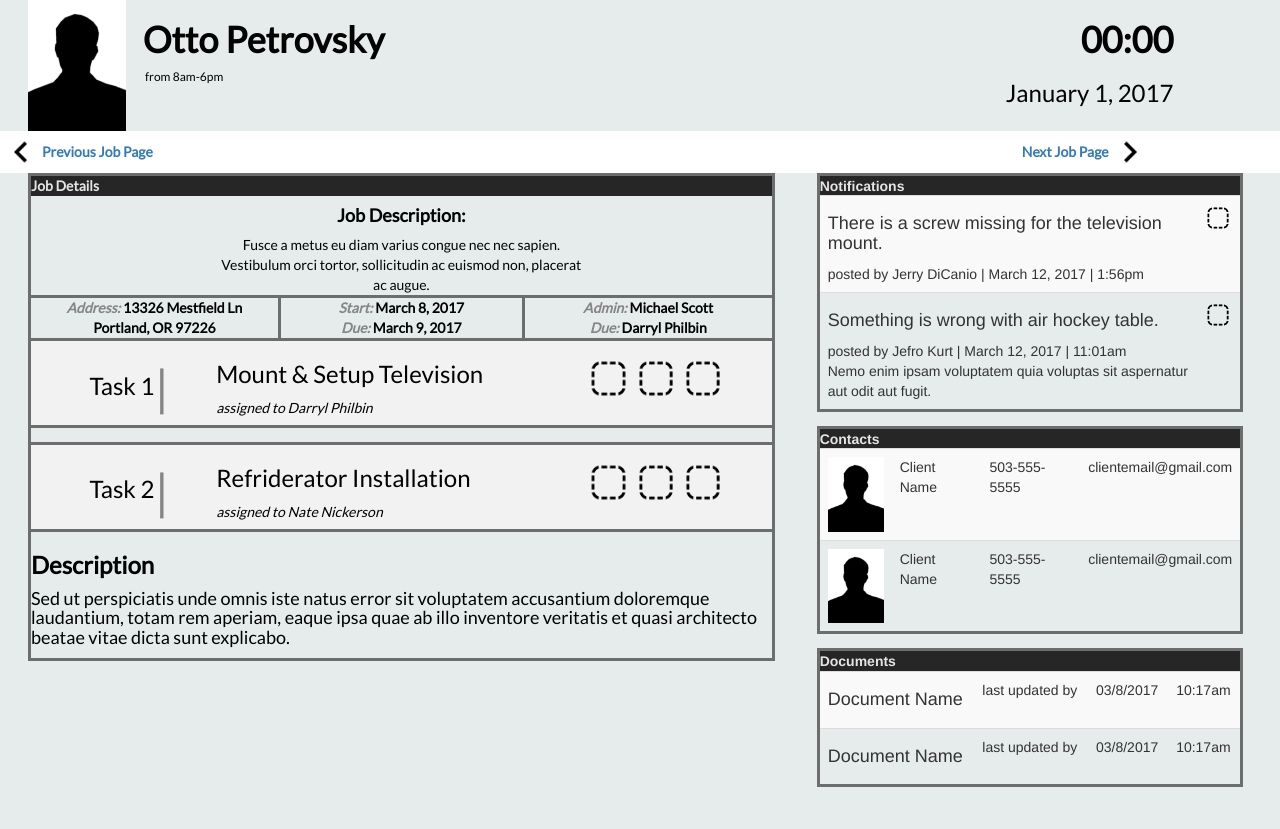
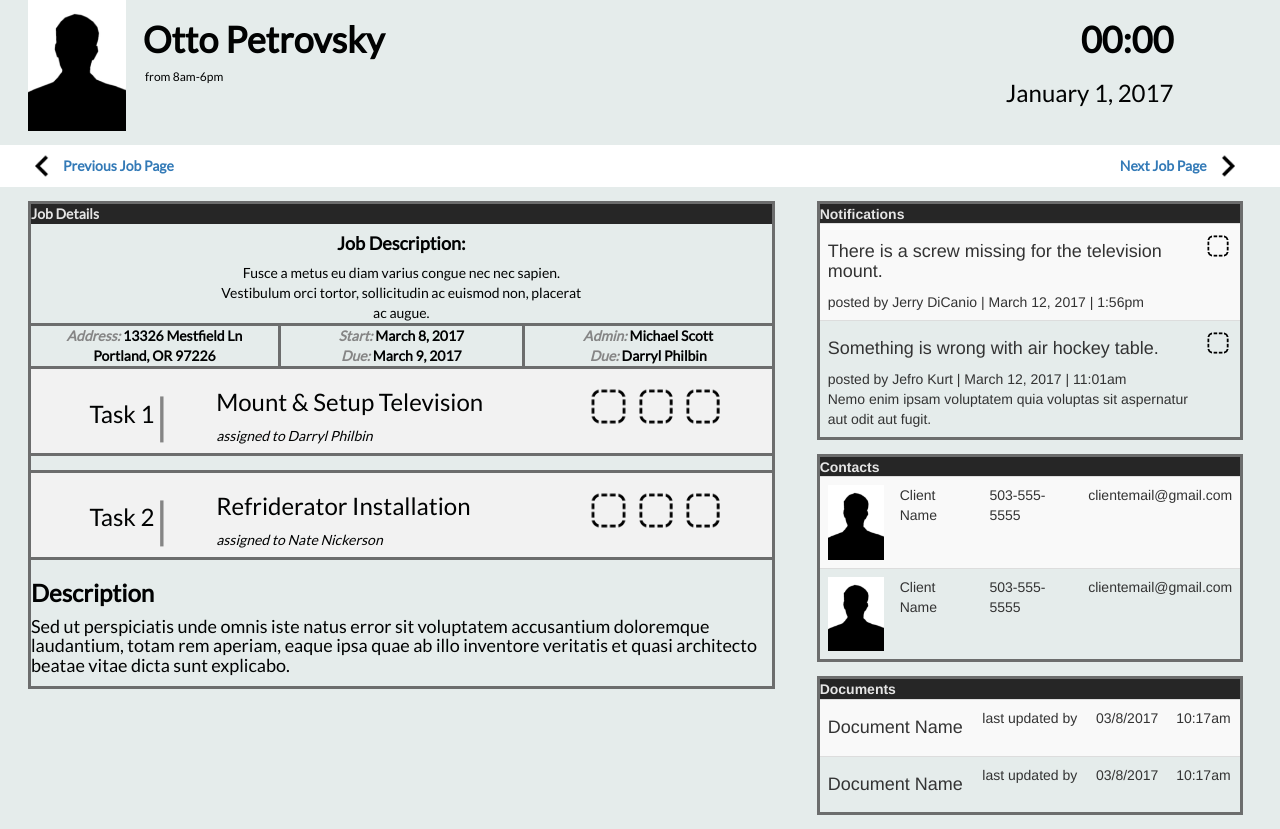
Before and after one commit to Shabis/HTML_NW-Transfer, a plain HTML site: page index.html in a window 1280 px wide. Before the commit the page ends 801 px from the top, so only its background shows below. Drawn offline with Linux system fonts and the light colour scheme.

Commit message:
adjust spacing of wording on toggle-bar

```diff
--- a/css/styles.css
+++ b/css/styles.css
@@ -42,10 +42,6 @@ body {
   margin-left: 2em !important;
 }
 
-#left-arrow {
-  float: left;
-}
-
 .arrow {
   height: 3em;
   width: 3em !important;
@@ -53,11 +49,23 @@ body {
 
 #last-job-text {
   margin-top: .8em;
+
 }
 
 #next-job-text {
   text-align: right;
   margin-top: .8em;
+  margin-left: 5.5em;
+}
+
+#toggle-screen-bar {
+  background: #FFFFFF !important;
+  margin-bottom: 1em;
+  margin-top: 1em;
+}
+
+#left-arrow {
+  margin-left: 1.5em;
 }
 
 a {
@@ -108,10 +116,6 @@ a:visited {
   border-left: solid;
   border-right: solid;
   border-color: #6C6D6D;
-}
-
-#toggle-screen-bar {
-  background: #FFFFFF !important;
 }
 
 .task-list {
--- a/index.html
+++ b/index.html
@@ -17,17 +17,17 @@
         <h1 id="user-name">Otto Petrovsky</h1>
         <h6 id="hours">from 8am-6pm</h6>
       </div>
-      <div class="col-md-3" id="header-right">
+      <div class="col-md-3 col-md-pull-0" id="header-right">
         <h1 id="local-time">00:00</h1>
         <h3 id="local-date">January 1, 2017</h3>
       </div>
     </div>
     <!-- //////////////////TOGGLE JOBS BAR/////////////////////////// -->
     <div class="row" id="toggle-screen-bar">
-      <img class="col-xs-1 arrow" src="images/left-arrow.png" alt="left arrow">
-      <a class="col-xs-5" id="last-job-text" href="#">Previous Job Page</a>
-      <a class="col-xs-5" id="next-job-text" href="#">Next Job Page</a>
-      <img class="col-xs-1 arrow" src="images/right-arrow.png" alt="right arrow">
+      <img class="col-md-1 arrow" id="left-arrow" src="images/left-arrow.png" alt="left arrow">
+      <a class="col-md-5" id="last-job-text" href="#">Previous Job Page</a>
+      <a class="col-md-5" id="next-job-text" href="#">Next Job Page</a>
+      <img class="col-md-1 arrow" id="right-arrow" src="images/right-arrow.png" alt="right arrow">
     </div>
   </header>
   <body>
```
